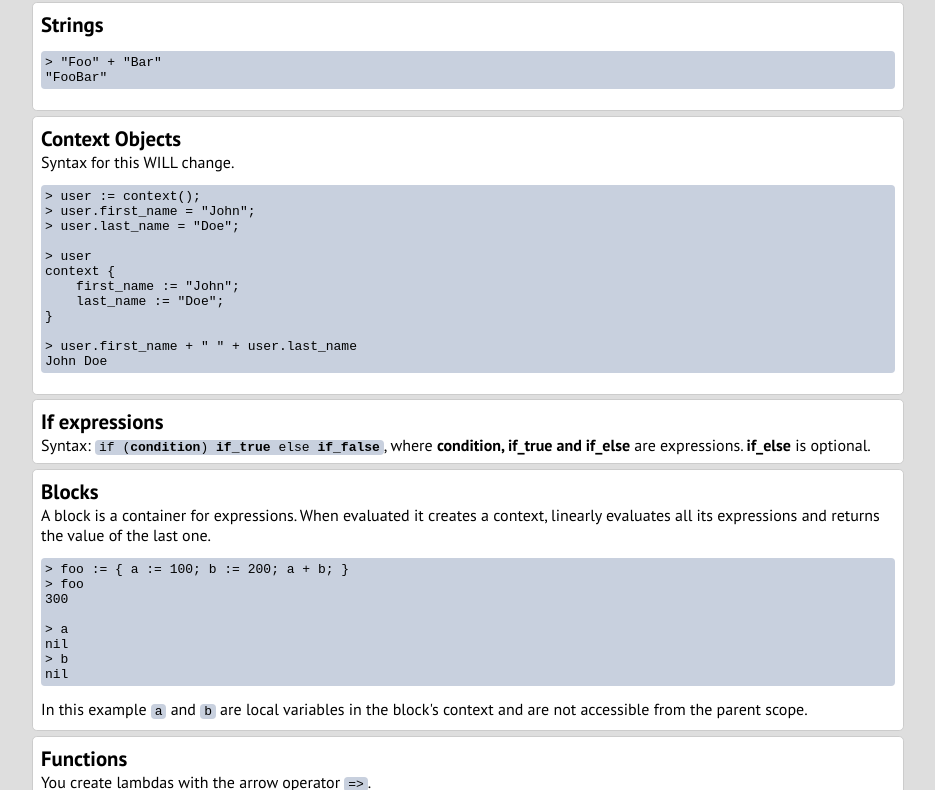
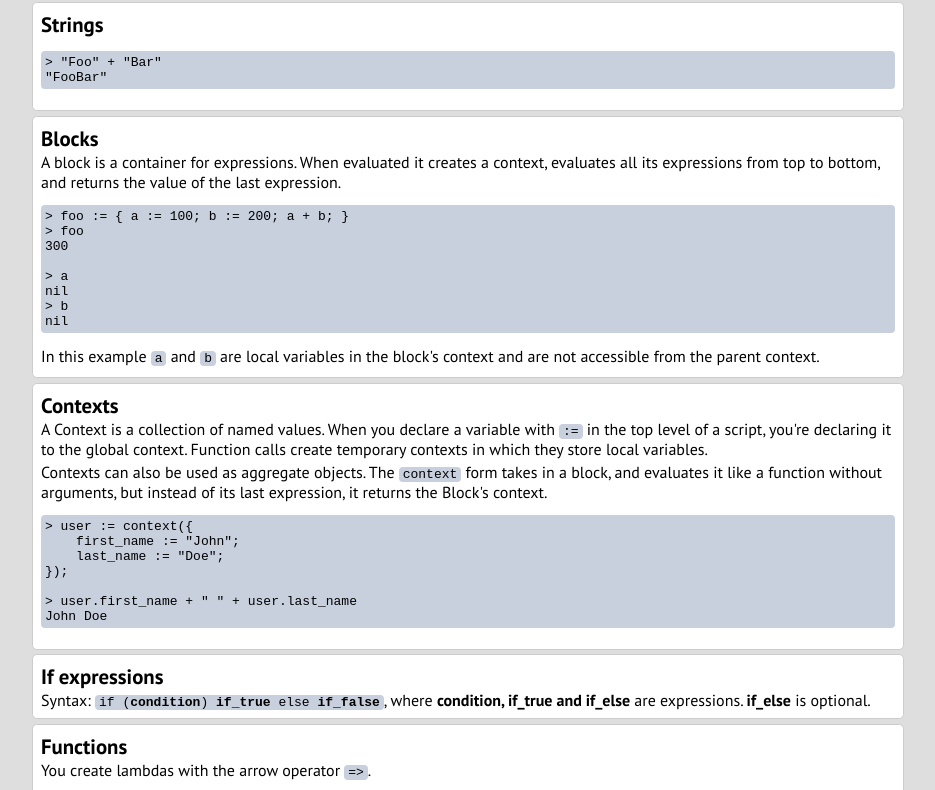
Before and after one commit to alexvitkov/gear, a plain HTML site: page doc/sova/index.html in a window 1280 px wide. Shown: the part 569-1359 px from the top of the page, without its empty margins (172-1107 px from the left). Drawn offline with Linux system fonts and the light colour scheme.

Commit message:
sova: updated documentation to reflect Context changes

```diff
--- a/doc/sova/index.html
+++ b/doc/sova/index.html
@@ -2,7 +2,7 @@
 <html>
 
   <head>
-    <title>sova documentation</title>
+    <title>sova crash course</title>
     <script src="elements.js"></script>
     <link rel="stylesheet" type="text/css" href="style.css">
     <link rel="preconnect" href="https://fonts.googleapis.com">
@@ -13,7 +13,7 @@
   <body>
     <div class="content">
 
-      <h1>sova 'documentation'</h1>
+      <h1>sova crash course</h1>
 
       <section>
         <h2>Variables</h2>
@@ -60,33 +60,10 @@ false</pre>
 "FooBar"</pre>
       </section>
 
-      <section>
-        <h2>Context Objects</h2>
-        Syntax for this WILL change.
-        <pre>
-&gt user := context();
-&gt user.first_name = "John";
-&gt user.last_name = "Doe";
-
-&gt user
-context {
-&nbsp;&nbsp;&nbsp;&nbsp;first_name := "John";
-&nbsp;&nbsp;&nbsp;&nbsp;last_name := "Doe";
-}
-
-&gt; user.first_name + " " + user.last_name
-John Doe</pre>
-      </section>
-
-      <section>
-        <h2>If expressions</h2>
-        Syntax: <code>if (<b>condition</b>) <b>if_true</b> else <b>if_false</b></code>, where <b>condition, if_true and if_else</b> are expressions. <b>if_else</b> is optional.
-
-      </section>
 
       <section>
         <h2>Blocks</h2>
-        A block is a container for expressions. When evaluated it creates a context, linearly evaluates all its expressions and returns the value of the last one.
+        A block is a container for expressions. When evaluated it creates a context, evaluates all its expressions from top to bottom, and returns the value of the last expression.
 
         <pre>
 &gt; foo := { a := 100; b := 200; a + b; }
@@ -100,9 +77,41 @@ nil </pre>
 
         <p>
           In this example <code>a</code> and <code>b</code> are local variables
-          in the block's context and are not accessible from the parent scope.
+          in the block's context and are not accessible from the parent context.
           </p>
       </section>
+
+      <section>
+        <h2>Contexts</h2>
+
+        <p>
+          A Context is a collection of named values. When you declare a variable with <code>:=</code>
+          in the top level of a script, you're declaring it to the global context. Function calls
+          create temporary contexts in which they store local variables.
+        </p>
+
+
+        <p>
+          Contexts can also be used as aggregate objects. The <code>context</code> form takes in a block,
+          and evaluates it like a function without arguments, but instead of its last expression,
+          it returns the Block's context.
+        </p>
+        <pre>
+&gt user := context({
+    first_name := "John";
+    last_name := "Doe";
+});
+
+&gt; user.first_name + " " + user.last_name
+John Doe</pre>
+      </section>
+
+      <section>
+        <h2>If expressions</h2>
+        Syntax: <code>if (<b>condition</b>) <b>if_true</b> else <b>if_false</b></code>, where <b>condition, if_true and if_else</b> are expressions. <b>if_else</b> is optional.
+
+      </section>
+
 
 
       <section>
```
